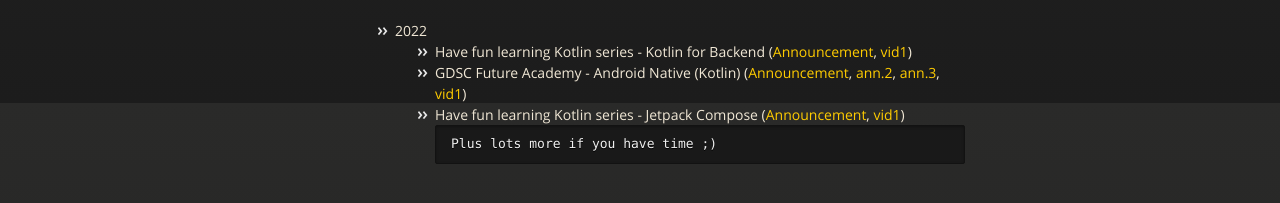
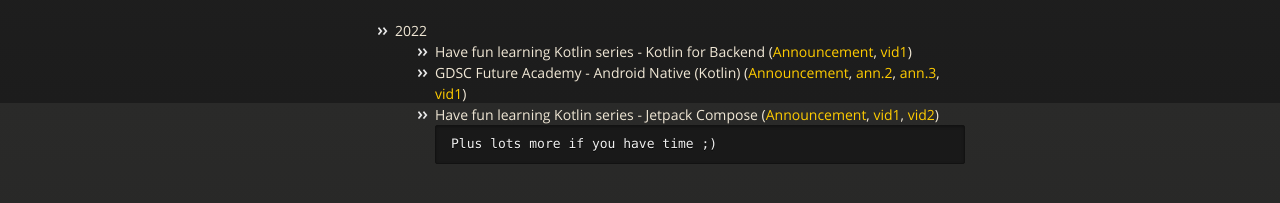
Before and after one commit to Shady-Selim/shady-selim.github.io, a Jekyll site: the page built from index.md, in a window 1280 px wide and 900 px high, scrolled down 6471 px. Shown: the part 626-829 px from the top of the window. Built offline with Jekyll 4.4.1, drawn with Linux system fonts in a browser that asks for light colours; our own code applies the rules of GitHub Pages for plain Markdown files.

Commit message:
Update index.md

````diff
--- a/index.md
+++ b/index.md
@@ -261,7 +261,7 @@
   - 2022
     - Have fun learning Kotlin series - Kotlin for Backend ([Announcement](https://gdg.community.dev/events/details/google-gdg-helwan-presents-have-fun-learning-kotlin-series-session-1/), [vid1](https://www.youtube.com/watch?v=GqqlabM6yB4))
     - GDSC Future Academy - Android Native (Kotlin) ([Announcement](https://www.linkedin.com/posts/gdsc-future-academy-5a8141205_solution-dsc-code-activity-6898281975870828544-eTmB), [ann.2](https://gdsc.community.dev/events/details/developer-student-clubs-future-academy-presents-android-native-kotlin-solution-challenge/), [ann.3](https://web.facebook.com/GDSCFutureAcademy/posts/pfbid0CQiN6mXZRsd8EMiDN2e9P1ZjX4vVbvuAM3qfzQkABqgC8pNhm6PhWhYxcpdRvxC1l), [vid1](https://web.facebook.com/GDSCFutureAcademy/videos/6994276413977998/))
-    - Have fun learning Kotlin series - Jetpack Compose ([Announcement](https://gdg.community.dev/events/details/google-gdg-helwan-presents-have-fun-learning-kotlin-series-session-2/), [vid1](https://www.youtube.com/watch?v=ONwNoTRh_xY))
+    - Have fun learning Kotlin series - Jetpack Compose ([Announcement](https://gdg.community.dev/events/details/google-gdg-helwan-presents-have-fun-learning-kotlin-series-session-2/), [vid1](https://www.youtube.com/watch?v=ONwNoTRh_xY), [vid2](https://web.facebook.com/Helwan.GDG/videos/953509382025987/))
 ```
 Plus lots more if you have time ;)
 ```
````
